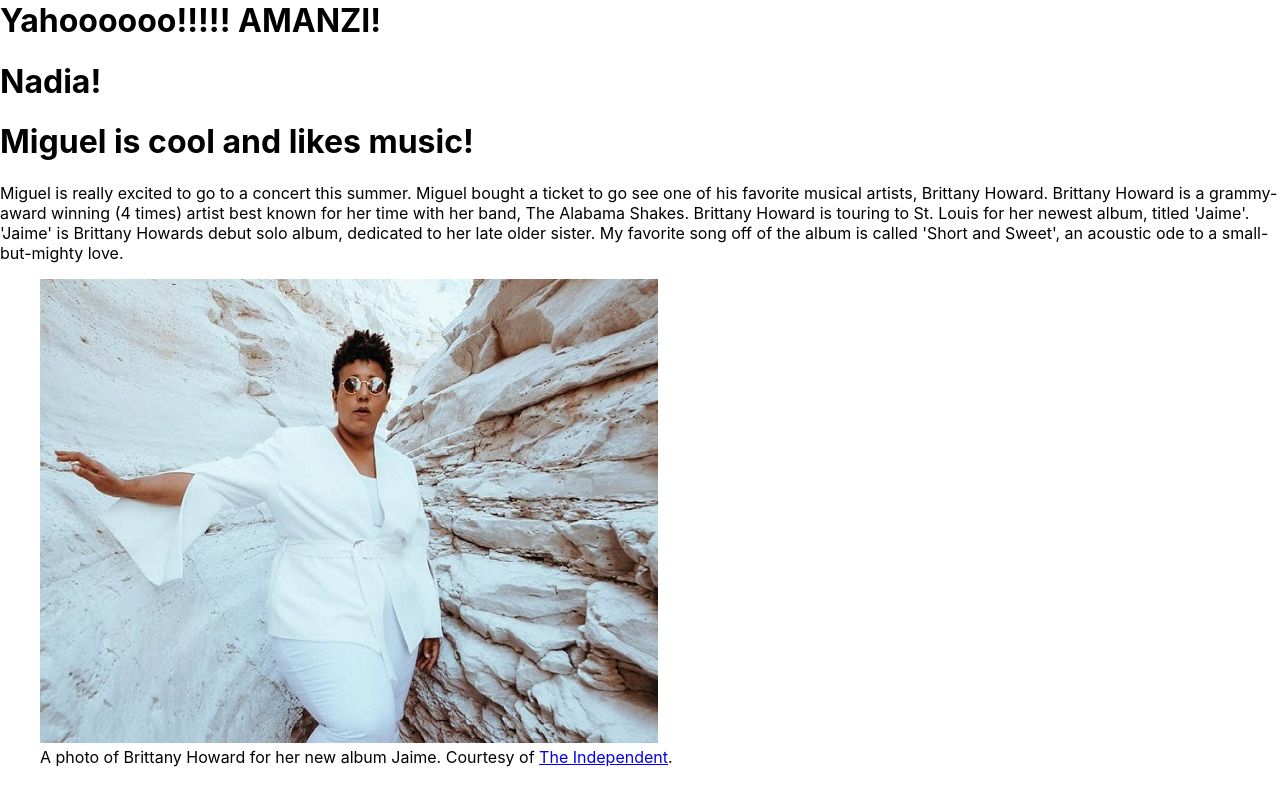
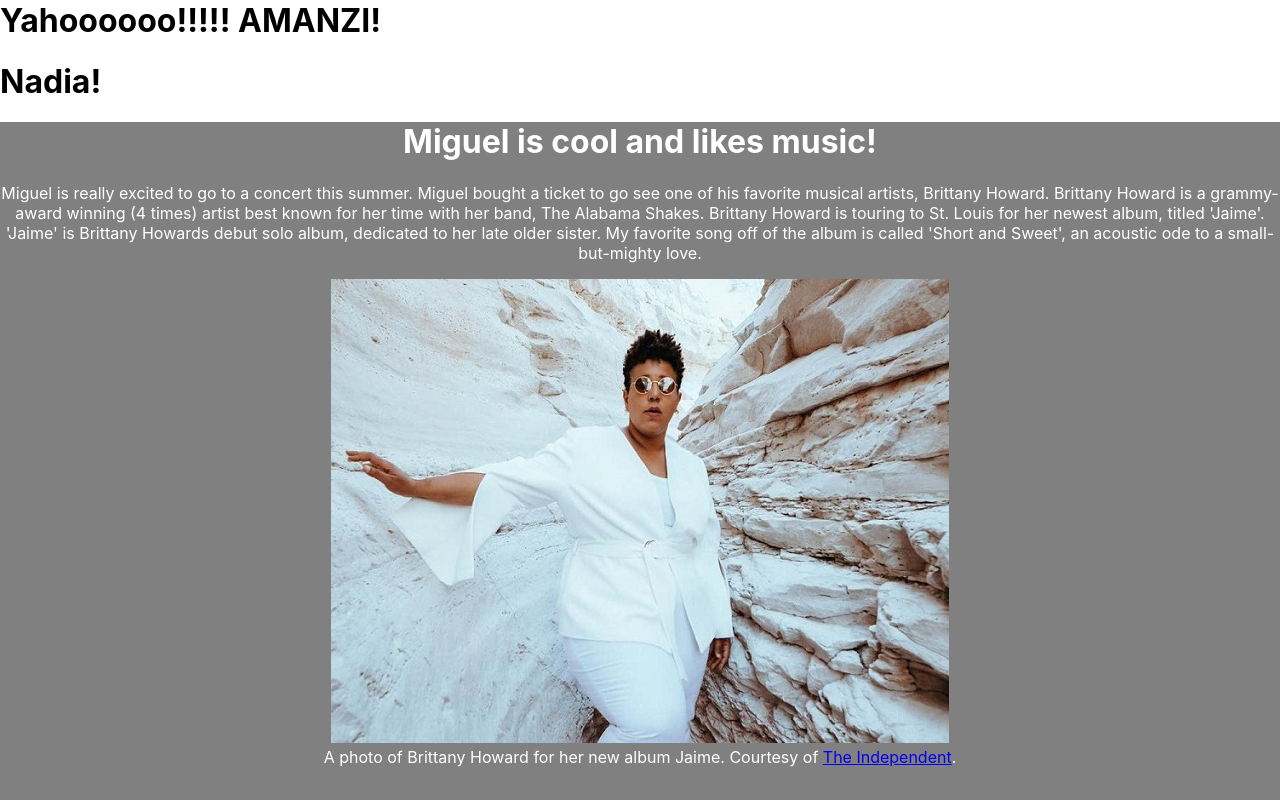
Before and after one commit to polishponcho/codeolis-webpage, a React (Create React App) app: page / in a window 1280 px wide. Shown: the part 820-1620 px from the top of the page. Built offline with nearby package versions, Linux system fonts and the light colour scheme; grey boxes are pictures that could not be loaded.

Commit message:
Miguel added some CSS

```diff
--- a/src/codeolis/Miguel.js
+++ b/src/codeolis/Miguel.js
@@ -5,6 +5,9 @@ import brittanyHoward from './brittany-howard.jpg'
 function Miguel() {
   return (
     <>
+      <div style={{background:"gray",
+      color: 'white',
+      textAlign: 'center'}}>
       <h1>Miguel is cool and likes music!</h1>
       <p>Miguel is really excited to go to a concert this summer. Miguel bought a ticket to go see one of his favorite musical artists, Brittany Howard. Brittany Howard is a grammy-award winning (4 times) artist best known for her time with her band, The Alabama Shakes. Brittany Howard is touring to St. Louis for her newest album, titled 'Jaime'. 'Jaime' is Brittany Howards debut solo album, dedicated to her late older sister. My favorite song off of the album is called 'Short and Sweet', an acoustic ode to a small-but-mighty love.</p>
       <figure>
@@ -17,6 +20,7 @@ function Miguel() {
       <figcaption>Brittany Howard performing my favorite song, Short and Sweet on The Daily Show. Courtesy of <a href="https://www.youtube.com/watch?v=6la6OHxweak">YouTube</a>.
       </figcaption>
       </figure>
+      </div>
     </>
   );
 }
```
